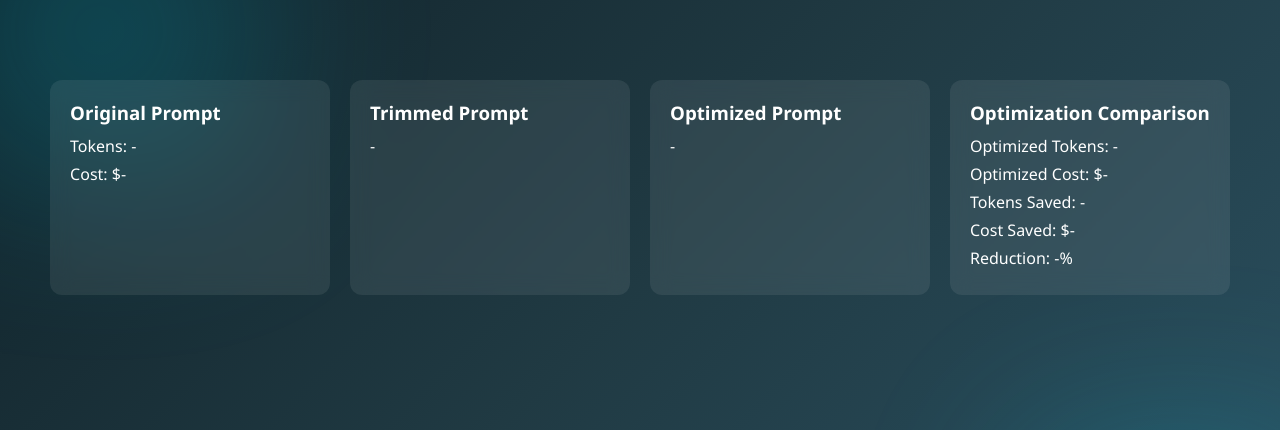
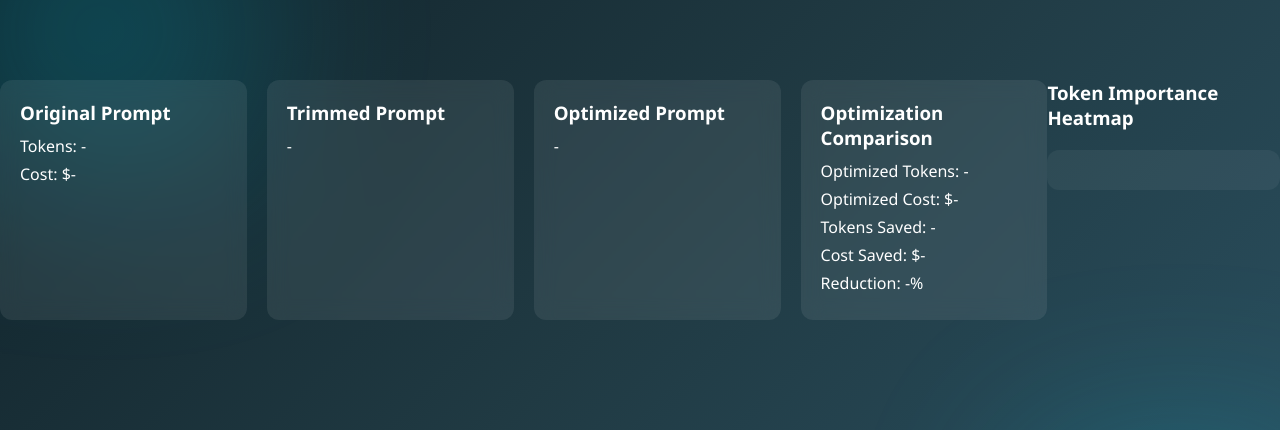
Before and after one commit to Meghana-D810/Tokenizers, a Flask app: page / in a window 1280 px wide. Shown: the part 115-545 px from the top of the page. Run offline with Flask 3, Linux system fonts and the light colour scheme.

Commit message:
Basic Heatmap implementation done

```diff
--- a/static/heatmap.js
+++ b/static/heatmap.js
@@ -1,106 +1,59 @@
-// Live Prompt Heatmap for TokenScope
+function getHeatColor(score){
 
-const textarea = document.getElementById("prompt");
-const resultsDiv = document.getElementById("results");
+    // score between 0 and 1
 
-// create heatmap display area
-const heatmapContainer = document.createElement("div");
-heatmapContainer.id = "heatmap";
-heatmapContainer.style.marginTop = "20px";
-heatmapContainer.style.lineHeight = "2";
-
-resultsDiv.appendChild(heatmapContainer);
-
-
-// debounce to prevent too many API calls
-let debounceTimer;
-
-textarea.addEventListener("input", () => {
-
-    clearTimeout(debounceTimer);
-
-    debounceTimer = setTimeout(() => {
-        generateHeatmap();
-    }, 350);
-
-});
-
-
-async function generateHeatmap(){
-
-    const prompt = textarea.value;
-    const model = document.getElementById("model").value;
-
-    if(prompt.trim() === ""){
-        heatmapContainer.innerHTML = "";
-        return;
+    if(score === 0){
+        return "#6b7280"; // gray
     }
 
-    try{
+    // 0 → 0.5  (gray → blue)
+    if(score <= 0.5){
 
-        const response = await fetch("http://127.0.0.1:5000/analyze",{
+        const ratio = score / 0.5;
 
-            method:"POST",
+        const r = Math.floor(107 * (1 - ratio));
+        const g = Math.floor(114 + (100 * ratio));
+        const b = Math.floor(128 + (127 * ratio));
 
-            headers:{
-                "Content-Type":"application/json"
-            },
-
-            body:JSON.stringify({
-                prompt:prompt,
-                model:model
-            })
-
-        });
-
-        const data = await response.json();
-
-        renderHeatmap(data.scores);
-
-        // also update token stats
-        resultsDiv.innerHTML = `
-            Tokens: ${data.token_count} <br>
-            Cost: $${data.estimated_cost}
-        `;
-
-        resultsDiv.appendChild(heatmapContainer);
-
-    }
-    catch(error){
-
-        console.error("Heatmap error:", error);
-
+        return `rgb(${r}, ${g}, ${b})`;
     }
 
+    // 0.5 → 1 (orange → red)
+    const ratio = (score - 0.5) / 0.5;
+
+    const r = 255;
+    const g = Math.floor(165 * (1 - ratio));
+    const b = 0;
+
+    return `rgb(${r}, ${g}, ${b})`;
 }
+
 
 
 function renderHeatmap(scores){
 
-    heatmapContainer.innerHTML = "";
+    const container = document.getElementById("heatmapContainer");
 
-    scores.forEach(item => {
+    container.innerHTML = "";
+
+    scores.forEach(token => {
 
         const span = document.createElement("span");
 
-        span.textContent = item.word + " ";
+        span.className = "heatmap-token";
 
-        const score = item.score;
+        span.innerText = token.word;
 
-        // heatmap color scale
-        const red = Math.floor(255 * score);
-        const green = Math.floor(200 * (1 - score));
+        span.style.backgroundColor = getHeatColor(token.score);
 
-        span.style.background = `rgba(${red},${green},80,0.6)`;
+        span.title = "Score: " + token.score;
 
-        span.style.padding = "4px 8px";
-        span.style.margin = "3px";
-        span.style.borderRadius = "6px";
-
-        span.style.transition = "0.25s ease";
-
-        heatmapContainer.appendChild(span);
+        container.appendChild(span);
 
     });
 
+    const maxScore = Math.max(...scores.map(t => t.score));
+
+const normalized = maxScore === 0 ? 0 : token.score / maxScore;
+
 }
--- a/static/script.js
+++ b/static/script.js
@@ -61,5 +61,8 @@ async function analyzePrompt() {
 
     }
 
+    console.log(data.scores);
+renderHeatmap(data.scores);
+
 
 }
--- a/static/styles.css
+++ b/static/styles.css
@@ -299,3 +299,30 @@ height:70px;
 .result-card p{
     margin:6px 0;
 }
+
+.heatmap-section{
+    margin-top:40px;
+}
+
+.heatmap-container{
+    display:flex;
+    flex-wrap:wrap;
+    gap:10px;
+    margin-top:20px;
+    padding:20px;
+    background:rgba(255,255,255,0.05);
+    border-radius:12px;
+}
+
+.heatmap-token{
+    padding:6px 12px;
+    border-radius:6px;
+    font-size:14px;
+    color:white;
+    background:rgba(255,255,255,0.15);
+    transition:0.2s;
+}
+
+.heatmap-token:hover{
+    transform:scale(1.1);
+}
--- a/templates/index.html
+++ b/templates/index.html
@@ -60,6 +60,15 @@ href="https://cdnjs.cloudflare.com/ajax/libs/font-awesome/6.5.0/css/all.min.css"
   </div>
 
 </div>
+<div class="heatmap-section">
+
+    <h3>Token Importance Heatmap</h3>
+
+    <div id="heatmapContainer" class="heatmap-container">
+        <!-- heatmap tokens will appear here -->
+    </div>
+
+</div>
 </main>
 
 <!-- Bottom Input Area -->
@@ -93,6 +102,7 @@ href="https://cdnjs.cloudflare.com/ajax/libs/font-awesome/6.5.0/css/all.min.css"
 
 </div>
 
+<script src="{{ url_for('static', filename='heatmap.js') }}"></script>
 <script src="{{ url_for('static', filename='script.js') }}"></script>
 
 </body>
```
